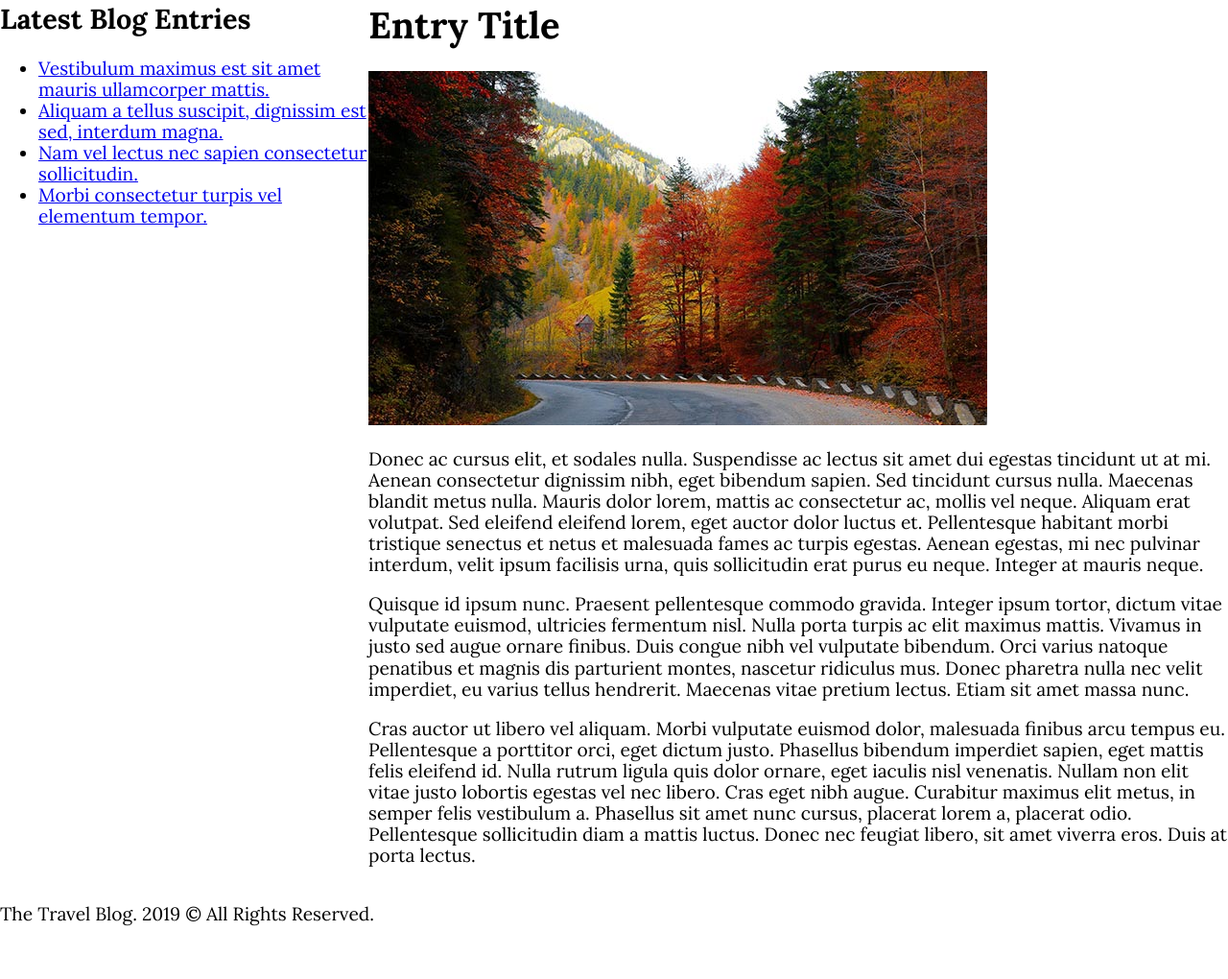
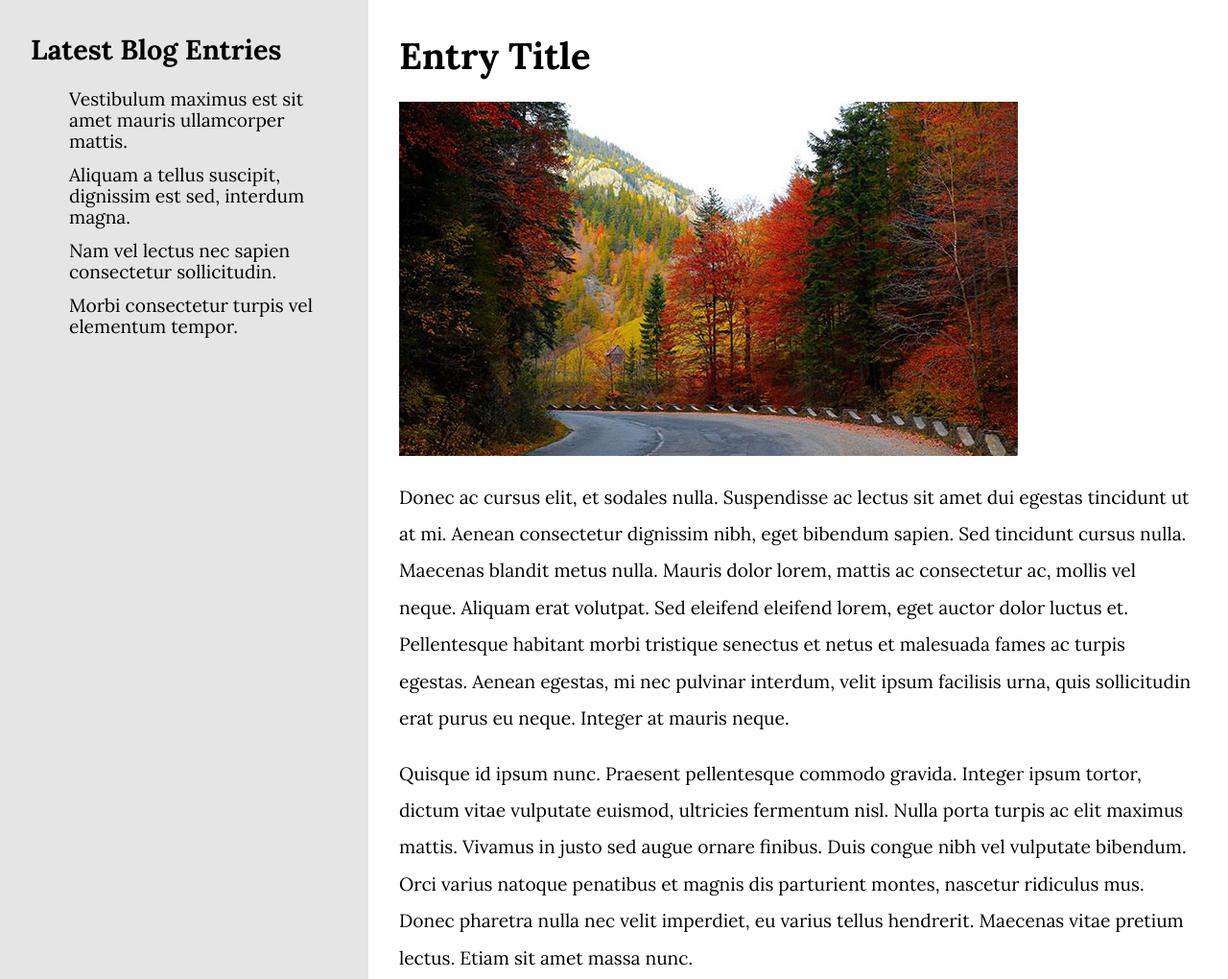
Before and after one commit to kwrdivyaraj100/08_building_a_blog_entry_layout, a plain HTML site: page index.html in a window 1280 px wide. Shown: the part 202-1222 px from the top of the page at 96% size. Before the commit the page ends 1184 px from the top, so only its background shows below. Drawn offline with nearby package versions, Linux system fonts and the light colour scheme.

Commit message:
finishing the sidebar, content and footer

```diff
--- a/css/style.css
+++ b/css/style.css
@@ -15,6 +15,9 @@ html {
 }
 img {
     max-width: 100%;
+}
+p {
+    line-height: 2;
 }
 body {
     font-family: var(--mainFont);
@@ -82,3 +85,37 @@ body {
         order: -1;
     }
 }
+
+.sidebar {
+    background-color: var(--gray);
+    padding: 2rem;
+}
+.sidebar ul {
+    list-style: none;
+}
+.sidebar ul li {
+    margin-bottom: .8rem;
+}
+.sidebar ul li:last-of-type {
+    margin-bottom: 0;
+}
+.sidebar a {
+    color: var(--black);
+    text-decoration: none;
+}
+.sidebar a:hover {
+    color: var(--secondary);
+}
+.main-content {
+    padding: 2rem;
+}
+
+.site-footer{
+    background-color: var(--secondary);
+}
+.site-footer p {
+    margin: 0;
+    padding: 1rem 0;
+    text-align: center;
+    color: var(--white);
+}
```
